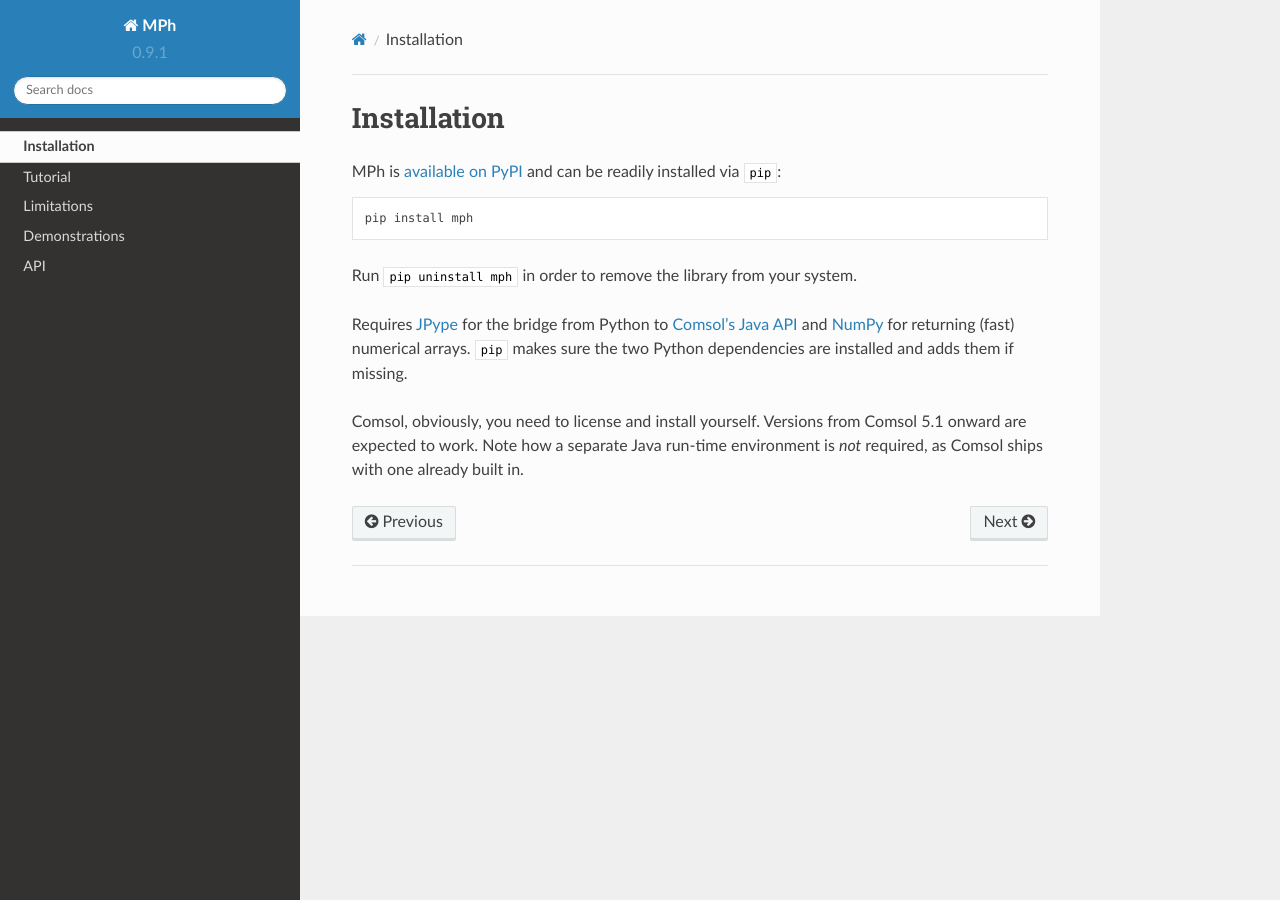
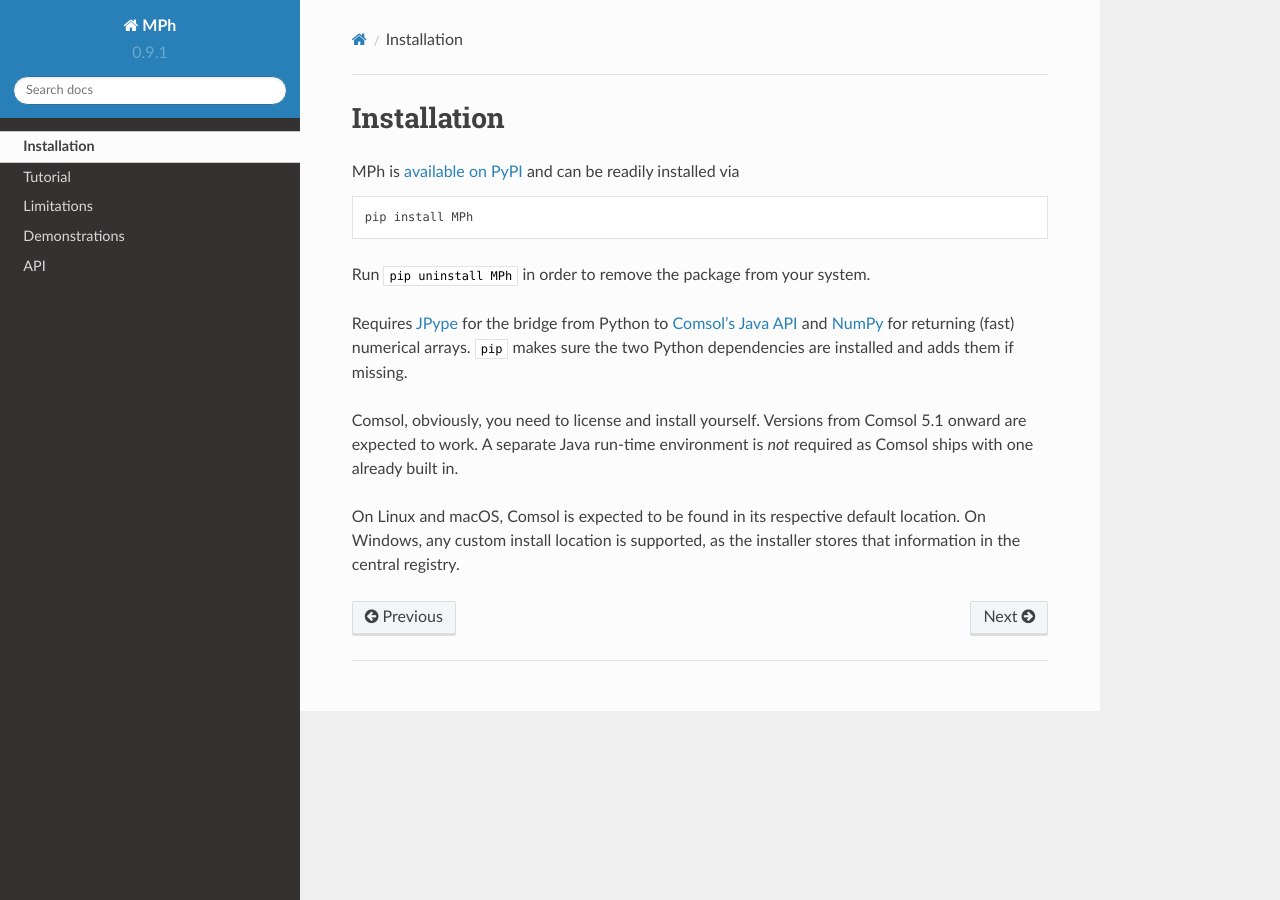
Before and after one commit to MPh-py/MPh, a Sphinx documentation site: the page built from docs/installation.md, in a window 1280 px wide. Built offline with Sphinx 7.4.7 and the Read the Docs theme 2.0.0, drawn with Linux system fonts in a browser that asks for light colours.

````diff
--- a/docs/installation.md
+++ b/docs/installation.md
@@ -1,11 +1,11 @@
 Installation
 ------------
 
-MPh is [available on PyPI][dist] and can be readily installed via `pip`:
+MPh is [available on PyPI][pypi] and can be readily installed via
 ```none
-pip install mph
+pip install MPh
 ```
-Run `pip uninstall mph` in order to remove the library from your system.
+Run `pip uninstall MPh` in order to remove the package from your system.
 
 Requires [JPype][jpype] for the bridge from Python to [Comsol's
 Java API][japi] and [NumPy][numpy] for returning (fast) numerical arrays.
@@ -13,12 +13,15 @@
 if missing.
 
 Comsol, obviously, you need to license and install yourself. Versions
-from Comsol 5.1 onward are expected to work. Note how a separate Java
-run-time environment is *not* required, as Comsol ships with one
-already built in.
+from Comsol 5.1 onward are expected to work. A separate Java run-time
+environment is *not* required as Comsol ships with one already built in.
+
+On Linux and macOS, Comsol is expected to be found in its respective
+default location. On Windows, any custom install location is supported,
+as the installer stores that information in the central registry.
 
 
-[dist]:  https://pypi.python.org/pypi/mph
+[pypi]:  https://pypi.python.org/pypi/mph
 [jpype]: https://jpype.readthedocs.io
 [japi]:  https://comsol.com/documentation/COMSOL_ProgrammingReferenceManual.pdf
 [numpy]: https://numpy.org
````
Also changed, not shown: 1 other file.
